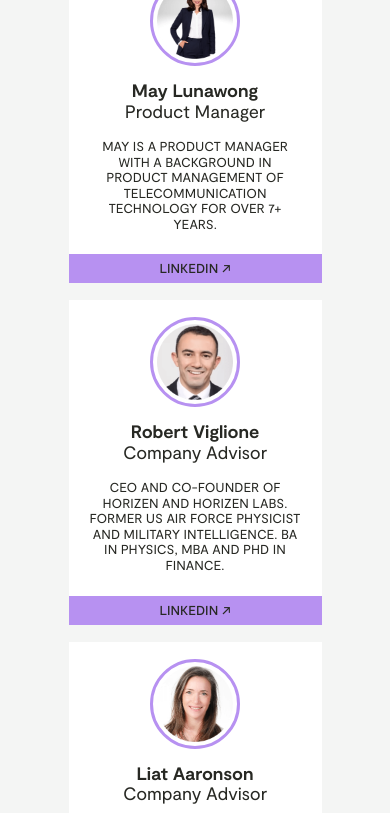
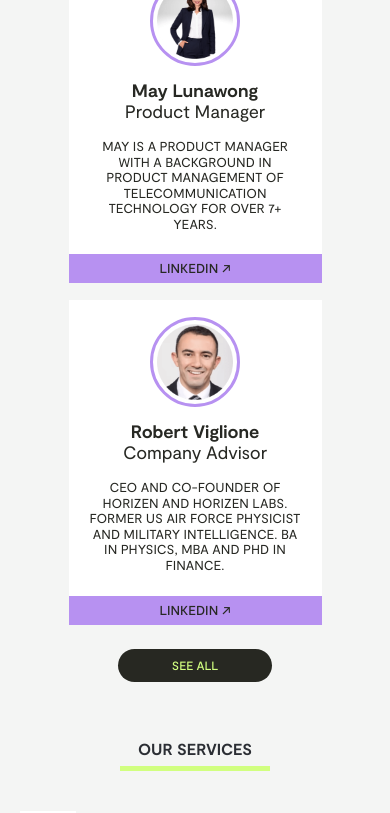
Before and after one commit to jht243/layer3labs, a Next.js app: page / in a window 390 px wide. Shown: the part 1233-2046 px from the top of the page. Built offline with nearby package versions, Linux system fonts and the light colour scheme.

Commit message:
feat: hash nav, fixes

```diff
--- a/assets/styles/pages/Home.module.scss
+++ b/assets/styles/pages/Home.module.scss
@@ -173,6 +173,7 @@
   }
 
   &__testimonials {
+    width: 100%;
     margin: 0 auto 76px;
 
     @include sm {
--- a/data/home.ts
+++ b/data/home.ts
@@ -160,16 +160,16 @@ const clients = [
 
 const testimonials = [
   {
-    logo: bowleroLogo,
+    logo: GSLogo,
     text: '“I wanted to mention how fun, motivating, De-stressing and invigorating it is to work with layer III, everything went very smoothly.”',
-    photo: bowleroLogo,
+    photo: GSLogo,
     name: 'JASON KOVAR, COO OF GAMESTATION',
     width: 140,
     height: 41,
     company: 'Bowlero Corporation'
   },
   {
-    logo: bowleroLogo,
+    logo: GSLogo,
     text: '“I wanted to mention how fun, motivating, De-stressing and invigorating it is to work with layer III, everything went very smoothly.”',
     photo: null,
     name: 'JASON KOVAR, COO OF GAMESTATION',
@@ -178,7 +178,7 @@ const testimonials = [
     company: 'Bowlero Corporation'
   },
   {
-    logo: bowleroLogo,
+    logo: GSLogo,
     text: '“I wanted to mention how fun, motivating, De-stressing and invigorating it is to work with layer III, everything went very smoothly.”',
     photo: null,
     name: 'JASON KOVAR, COO OF GAMESTATION',
@@ -187,7 +187,7 @@ const testimonials = [
     company: 'Bowlero Corporation'
   },
   {
-    logo: bowleroLogo,
+    logo: GSLogo,
     text: '“I wanted to mention how fun, motivating, De-stressing and invigorating it is to work with layer III, everything went very smoothly.”',
     photo: null,
     name: 'JASON KOVAR, COO OF GAMESTATION',
--- /dev/null
+++ b/src/app/hooks/useHashHandler.ts
@@ -0,0 +1,45 @@
+import { useCallback, useEffect, useState } from 'react';
+
+import { useRouter } from 'next/router';
+
+export function useHashHandler (loaded: boolean) {
+  const router = useRouter()
+  const [isMounted, setMounted] = useState(false)
+
+  const updateHash = useCallback((hash: string) => {
+    if (typeof window === 'undefined') return;
+    if (!hash) {
+      window.scrollTo(0, 0);
+    } else {
+      setTimeout(() => {
+        const id = hash.replace('#', '');
+        const element = document.getElementById(id);
+        if (element) {
+          element.scrollIntoView({ behavior: 'smooth', block: 'start' });
+        }
+      }, (loaded && isMounted) ? 0 : 1600);
+    }
+  }, [isMounted, loaded])
+
+  useEffect(() => {
+    const hash = window.location.hash
+    updateHash(hash)
+    if (loaded && !isMounted) {
+      setMounted(true)
+    }
+  }, [isMounted, loaded, updateHash])
+
+  useEffect(() => {
+    const onWindowHashChange = () => updateHash(window.location.hash)
+    const onNextJSHashChange = (url: string) => updateHash(url)
+
+    router.events.on('hashChangeStart', onNextJSHashChange)
+    window.addEventListener('popstate', onWindowHashChange)
+    window.addEventListener('load', onWindowHashChange)
+    return () => {
+      router.events.off('hashChangeStart', onNextJSHashChange)
+      window.removeEventListener('load', onWindowHashChange)
+      window.removeEventListener('popstate', onWindowHashChange)
+    }
+  }, [router.asPath, router.events, loaded, updateHash])
+}
--- /dev/null
+++ b/src/app/hooks/useMediaQuery.ts
@@ -0,0 +1,30 @@
+import { useState, useCallback, useEffect } from 'react';
+
+const useMediaQuery = (width: number) => {
+  const [targetReached, setTargetReached] = useState(false);
+
+  const updateTarget = useCallback((e: any) => {
+    if (e.matches) {
+      setTargetReached(true);
+    } else {
+      setTargetReached(false);
+    }
+  }, []);
+
+  useEffect(() => {
+    if (typeof window !== 'undefined') {
+      const media = window.matchMedia(`(max-width:${width}px)`);
+      media.addListener(updateTarget);
+
+      if (media.matches) {
+        setTargetReached(true);
+      }
+
+      return () => media.removeListener(updateTarget);
+    }
+  }, [updateTarget, width]);
+
+  return targetReached;
+};
+
+export default useMediaQuery;
--- a/src/components/Team/Team.module.scss
+++ b/src/components/Team/Team.module.scss
@@ -47,4 +47,44 @@
       }
     }
   }
+
+  &__more-wrap {
+    display: flex;
+    justify-content: center;
+    margin: 44px auto 0;
+
+    @include sm {
+      margin-top: 24px;
+      margin-bottom: 24px;
+    }
+  }
+
+  &__more {
+    min-width: 320px;
+    padding: 20px 133px;
+    background: #272822;
+    border-radius: 46px;
+    @include ff-medium;
+    font-size: 20px;
+    line-height: 1.2;
+    text-transform: uppercase;
+    text-align: center;
+    color: #D1FF80;
+    text-decoration: none;
+    border: none;
+    cursor: pointer;
+
+    @include glass-hover-animation(#fff, #fff);
+
+    @include sm {
+      min-width: auto;
+      padding: 12px 70px 14px;
+      font-size: 16px;
+    }
+
+    @include xs {
+      padding: 9px 54px 10px;
+      font-size: 12px;
+    }
+  }
 }
--- a/src/components/Team/index.tsx
+++ b/src/components/Team/index.tsx
@@ -1,5 +1,6 @@
-import React, { FC } from 'react';
+import React, { FC, useState } from 'react';
 
+import useMediaQuery from '@/app/hooks/useMediaQuery';
 import TeamCard from '@/components/Team/TeamCard';
 import Headline from '@/components/ui/Headline';
 import { Team } from '@/types/team';
@@ -11,13 +12,16 @@ interface Props {
 }
 
 const Team: FC<Props> = ({ team }) => {
+  const isMobile = useMediaQuery(768)
+  const [isCollapsed, setIsCollapsed] = useState(true)
   return (
       <div className={styles['team']}>
         <div className={styles['team__title']}>
           <Headline title="OUR TEAM" align="center" />
         </div>
         <div className={styles['team__list']}>
-          {team.map((member) => {
+          {team.map((member, index) => {
+            if (index >= 3 && isMobile && isCollapsed) return null
             const { name, image, position, text, linkedin } = member;
             return (
                 <div key={name} className={styles['team__member']}>
@@ -32,6 +36,15 @@ const Team: FC<Props> = ({ team }) => {
             )
           })}
         </div>
+
+        {isMobile && team.length > 3 && isCollapsed
+            ? <div className={styles['team__more-wrap']}>
+                <button type="button" className={styles['team__more']} onClick={() => setIsCollapsed(false)}>
+                  SEE ALL
+                </button>
+              </div>
+            : null
+        }
       </div>
   );
 };
--- a/src/components/Testimonials/index.tsx
+++ b/src/components/Testimonials/index.tsx
@@ -36,9 +36,9 @@ const Testimonials: FC<Props> = ({ testimonials }) => {
         </div>
         <div className={styles['testimonials__slider']} ref={emblaRef}>
           <div className={styles['testimonials__container']}>
-            {testimonials.map((item) => {
+            {testimonials.map((item, index) => {
               return (
-                  <div key={item.name} className={styles['testimonials__slide']}>
+                  <div key={index.toString()} className={styles['testimonials__slide']}>
                     <div className={styles['testimonials__slide-inner']}>
                       <TestimonialItem testimonial={item} />
                     </div>
--- a/src/components/layout/Header/index.tsx
+++ b/src/components/layout/Header/index.tsx
@@ -2,8 +2,6 @@ import React, { FC, useEffect, useState } from 'react';
 
 import cx from 'classnames';
 import { useRouter } from 'next/router';
-
-import { NavLink } from '@/components/ui/NavLink';
 
 import styles from './Header.module.scss';
 
@@ -27,6 +25,14 @@ const Header: FC<Props> = ({}) => {
     document.body.style.overflow = 'unset';
   }, [router.pathname]);
 
+  const moveTo = (e: any) => {
+    e.preventDefault();
+    history.replaceState({}, '', e.target.href);
+    const popStateEvent = new PopStateEvent('popstate');
+    dispatchEvent(popStateEvent);
+    setMenuOpened(false);
+  }
+
   return (
       <header className={styles['header']}>
         <a
@@ -45,13 +51,13 @@ const Header: FC<Props> = ({}) => {
         <nav className={cx(styles['header__nav'], { [styles['is-active']]: menuOpened })}>
           <ul>
             <li>
-              <NavLink href="/about">ABOUT US</NavLink>
+              <a href="#about" onClick={moveTo}>ABOUT US</a>
             </li>
             <li>
-              <NavLink href="/services">OUR SERVICES</NavLink>
+              <a href="#services" onClick={moveTo}>OUR SERVICES</a>
             </li>
             <li>
-              <NavLink href="/clients">OUR CLIENTS</NavLink>
+              <a href="#clients" onClick={moveTo}>OUR CLIENTS</a>
             </li>
           </ul>
         </nav>
--- a/src/pages/_app.tsx
+++ b/src/pages/_app.tsx
@@ -5,6 +5,7 @@ import { useEffect, useState } from 'react'
 import { useRouter } from 'next/router'
 import { Provider } from 'react-redux'
 
+import { useHashHandler } from '@/app/hooks/useHashHandler';
 import { useWindowSize } from '@/app/hooks/useWindowSize'
 import { store } from '@/app/store'
 import { sleep } from '@/app/utils/helpers'
@@ -18,6 +19,7 @@ const Application = ({ Component, pageProps }: ApplicationProps) => {
   const [loaded, setLoaded] = useState<boolean>(false)
 
   useWindowSize()
+  useHashHandler(loaded)
 
   useEffect(() => {
     const checkLoader = async () => {
--- a/src/pages/index.tsx
+++ b/src/pages/index.tsx
@@ -60,13 +60,13 @@ const Home: NextPage<PageProps> = ({ loaded }) => {
             <Investors />
           </div>
 
-          <div className="container">
+          <div id="about" className="container">
             <div className={styles['home-page__team']}>
               <Team team={team} />
             </div>
           </div>
 
-          <div className={styles['home-page__services']}>
+          <div id="services" className={styles['home-page__services']}>
             <Services services={services} />
           </div>
 
@@ -74,7 +74,7 @@ const Home: NextPage<PageProps> = ({ loaded }) => {
             <Process processes={processes} />
           </div>
 
-          <div className={styles['home-page__clients']}>
+          <div id="clients" className={styles['home-page__clients']}>
             <Clients clients={clients} />
           </div>
 
@@ -83,7 +83,7 @@ const Home: NextPage<PageProps> = ({ loaded }) => {
           </div>
 
           <div className={styles['home-page__about-link']}>
-            <NavLink href="/about">DISCOVER MORE ABOUT US</NavLink>
+            <NavLink href="mailto:partners@layer3labs.io?subject=Web3 Development Inquiry">CONTACT US</NavLink>
           </div>
         </div>
       </Layout>
```
